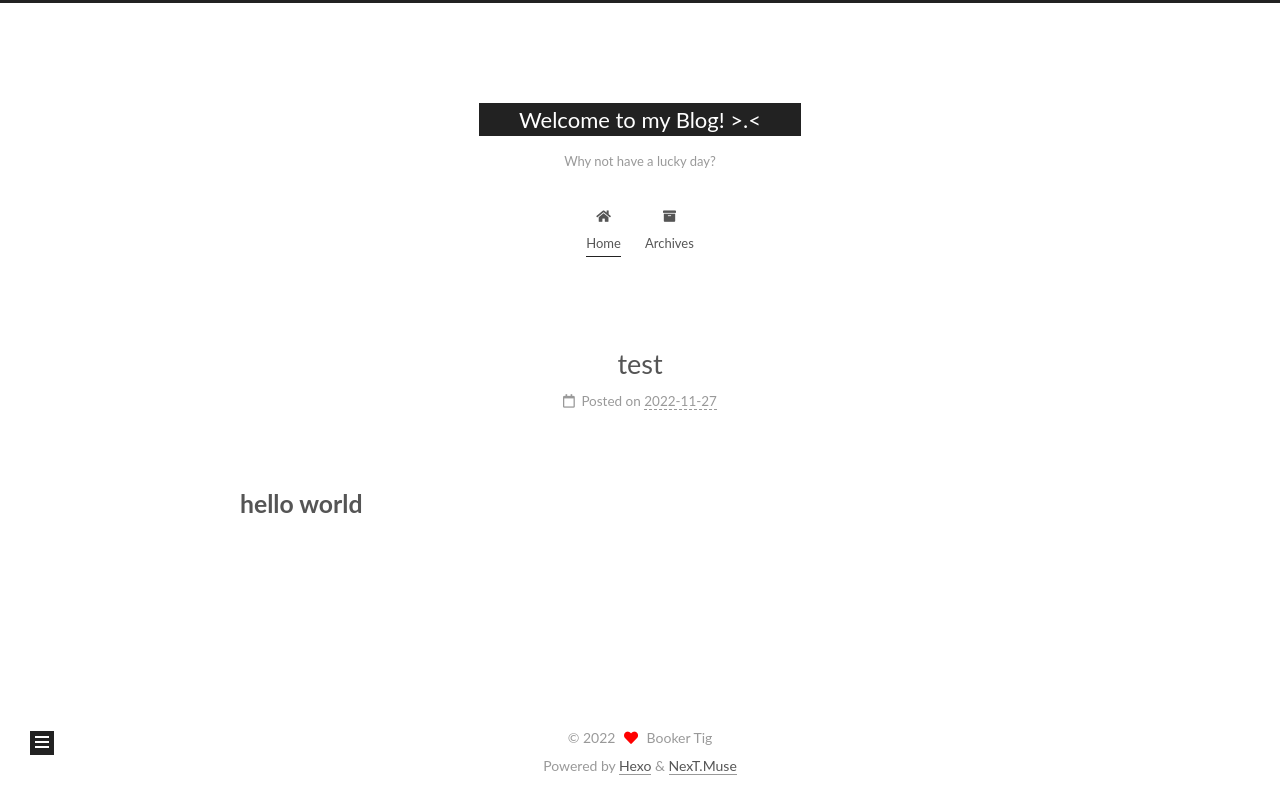
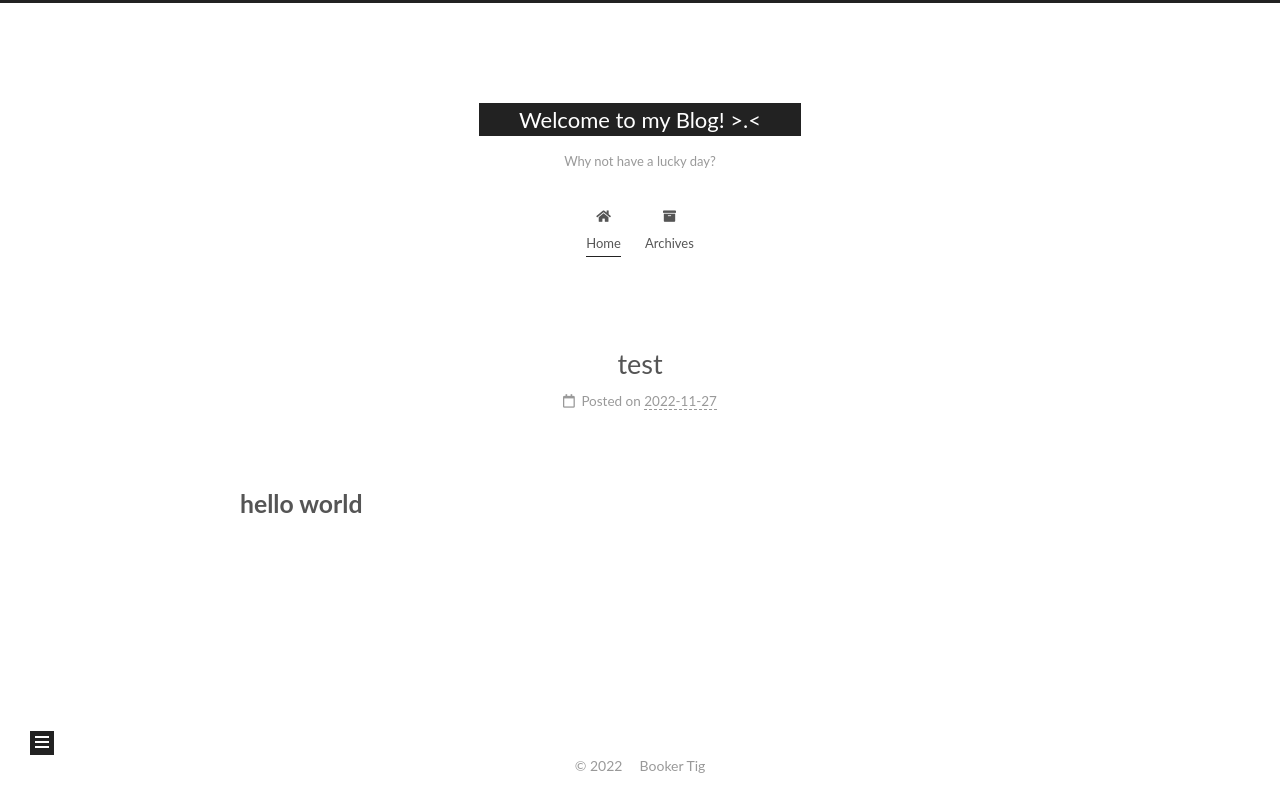
Before and after one commit to bookerTig/bookerTig.github.io, a plain HTML site: page index.html in a window 1280 px wide. Drawn offline with Linux system fonts and the light colour scheme.

Commit message:
Site updated: 2022-11-28 11:37:40

```diff
--- a/css/main.css
+++ b/css/main.css
@@ -1168,7 +1168,7 @@ pre .javascript .function {
 }
 .links-of-author a::before,
 .links-of-author span.exturl::before {
-  background: #5d65b8;
+  background: #71fa36;
   border-radius: 50%;
   content: ' ';
   display: inline-block;
--- a/index.html
+++ b/index.html
@@ -296,12 +296,10 @@
   &copy;
   <span itemprop="copyrightYear">2022</span>
   <span class="with-love">
-    <i class="fa fa-heart"></i>
+    <i class="fa-thin fa-mag-hot"></i>
   </span>
   <span class="author" itemprop="copyrightHolder">Booker Tig</span>
 </div>
-  <div class="powered-by">Powered by <a href="https://hexo.io/" class="theme-link" rel="noopener" target="_blank">Hexo</a> & <a href="https://muse.theme-next.org/" class="theme-link" rel="noopener" target="_blank">NexT.Muse</a>
-  </div>
 
 
 
```
Also changed, not shown: 2022/11/27/test/index.html (+1 -3 lines), archives/2022/11/index.html (+1 -3 lines), archives/2022/index.html (+1 -3 lines), archives/index.html (+1 -3 lines).
